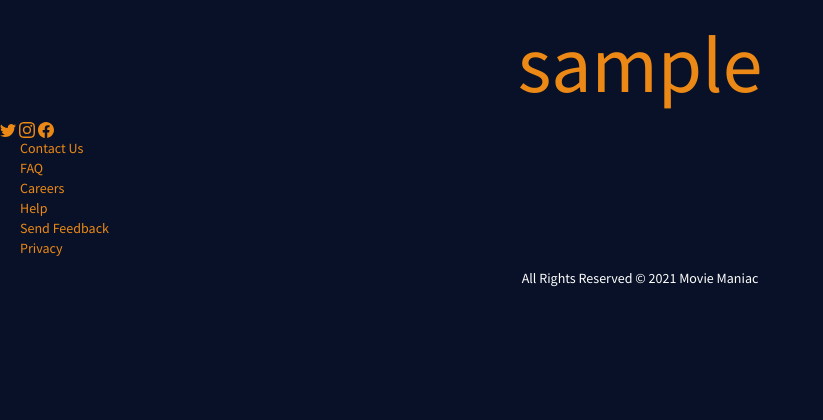
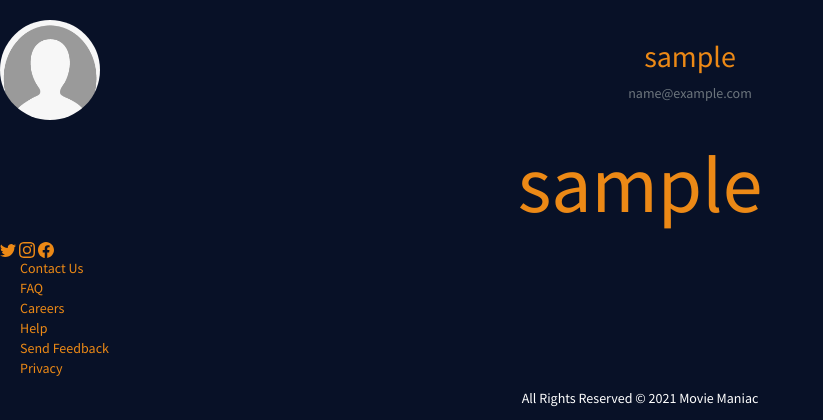
Before and after one commit to RafikaAT/Sky_Final_Project_Repository, a Flask app: page /account in a window 1280 px wide. Shown: the part 62-482 px from the top of the page, without its empty margins (0-823 px from the left). Run offline with Flask 2, Linux system fonts and the light colour scheme; the visitor is signed in with stand-in values (Sample User, id 1); data comes from the database, SQL or seed files in the repository; some libraries are stand-ins or nearby versions.

Commit message:
automatically uploads default picture for a users account

```diff
--- a/Sky_Final_Project/application/create.py
+++ b/Sky_Final_Project/application/create.py
@@ -6,8 +6,8 @@ db.create_all()
 
 # input sample data here
 
-test_user_1 = User(username='amberleeshand',
-                   email='amberleeshand@gmail.com')
+test_user_1 = User(username='amberleeshand2',
+                   email='amberlee2shand@gmail.com', image_file='')
 
 # add and commit sample data to db here
 db.session.add(test_user_1)
--- a/Sky_Final_Project/application/models.py
+++ b/Sky_Final_Project/application/models.py
@@ -12,6 +12,7 @@ class User(db.Model, UserMixin):
     id = db.Column(db.Integer, primary_key=True)
     username = db.Column(db.String(20), unique=True, nullable=False)
     email = db.Column(db.String(120), unique=True, nullable=False)
+    image_file = db.Column(db.String(20), nullable=False, default='default.png')
     password = db.Column(db.String(60), nullable=True)
     posts = db.relationship('Post', backref='author', lazy=True)
 
--- a/Sky_Final_Project/application/routes.py
+++ b/Sky_Final_Project/application/routes.py
@@ -58,7 +58,8 @@ def logout():
 @app.route("/account")
 @login_required
 def account():
-    return render_template('account.html', title='Account')
+    image_file = url_for('static', filename=f'profile_pics/{current_user.image_file}')
+    return render_template('account.html', title='Account', image_file=image_file)
 
 @app.route('/film-reviews')
 def film_reviews():
--- a/Sky_Final_Project/application/templates/account.html
+++ b/Sky_Final_Project/application/templates/account.html
@@ -1,4 +1,15 @@
 {% extends 'base.html' %}
 {% block content %}
+    <div class="content-section">
+        <div class="media">
+            <img class="rounded-circle account-img" src="{{ image_file }}" alt="" width="100px" height="100px">
+            <div class="media-body">
+                <h2 class="account-heading">{{ current_user.username }}</h2>
+                <p class="text-secondary">{{ current_user.email }}</p>
+            </div>
+        </div>
+<!--        Form here-->
+    </div>
     <h1>{{ current_user.username }}</h1>
+
 {% endblock content %}
```
Also changed, not shown: Sky_Final_Project/application/forms.py (+17 -0 lines), Sky_Final_Project/application/static/profile_pics/default.png (added), 1 other file.
